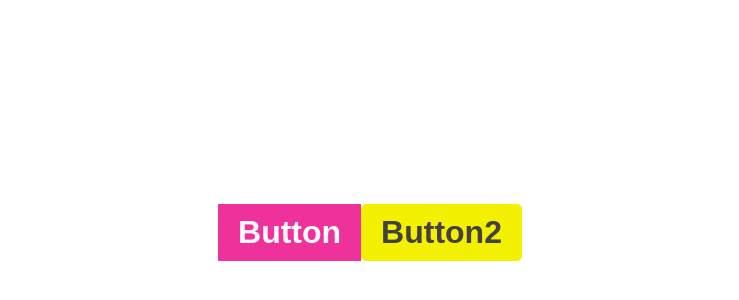
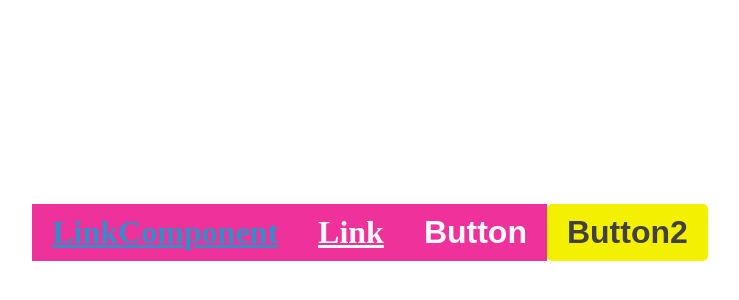
Before and after one commit to igor-minaev/styled-components-project, a React (Vite) app: page / in a window 1280 px wide. Shown: the part 176-476 px from the top of the page, without its empty margins (270-1009 px from the left). Built offline with nearby package versions, Linux system fonts and the light colour scheme.

Commit message:
styled links across button

```diff
--- a/src/App.tsx
+++ b/src/App.tsx
@@ -6,6 +6,8 @@
     return (
         <div>
             <Box>
+                <StyledBtn as={Link} href={"#"}>LinkComponent</StyledBtn>
+                <StyledBtn as={"a"} href={"#"}>Link</StyledBtn>
                 <StyledBtn>Button</StyledBtn>
                 <SuperButton>Button2</SuperButton>
             </Box>
@@ -26,6 +28,13 @@
 
 `
 
+const Link = styled.a`
+    color: #328eca;
+    font-size: 2rem;
+    font-weight: bold;
+
+`
+
 const SuperButton=styled(StyledBtn)`
     border-radius: 5px;
     background-color: #f4f002;
```
